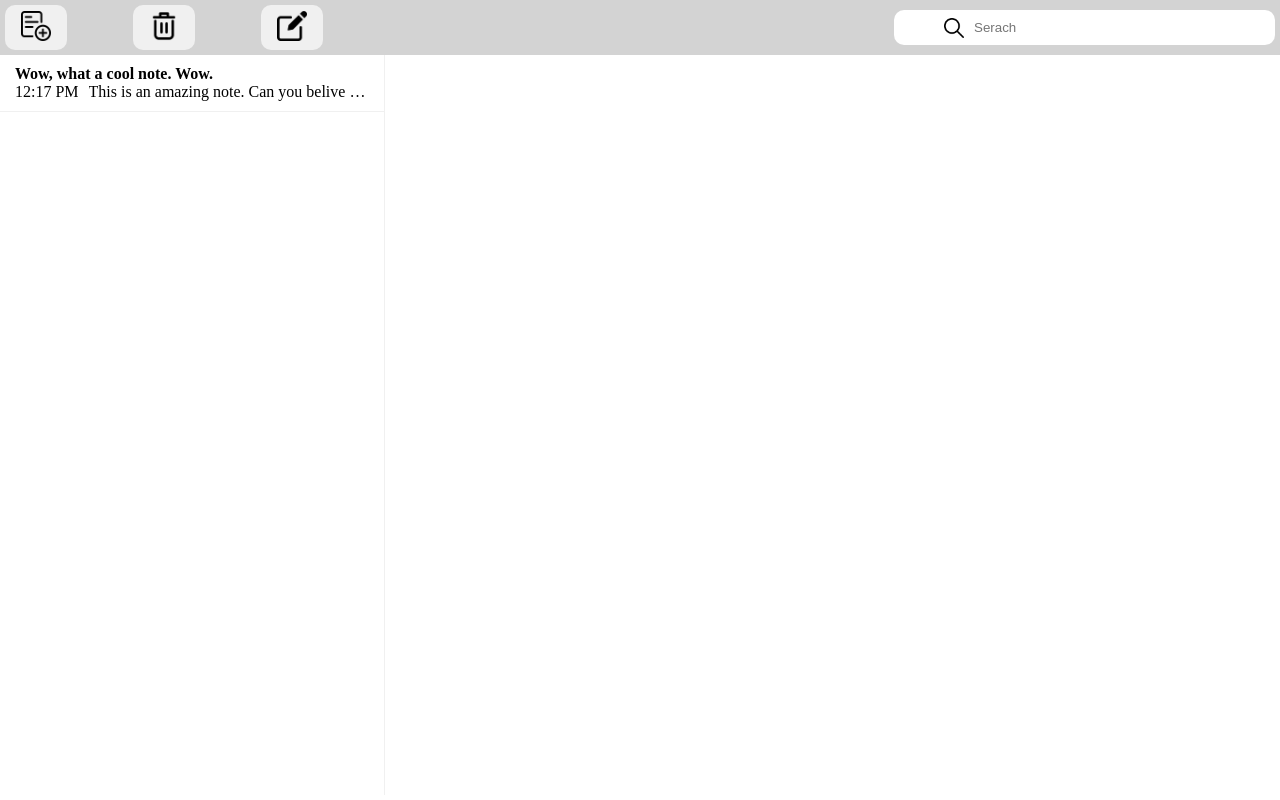
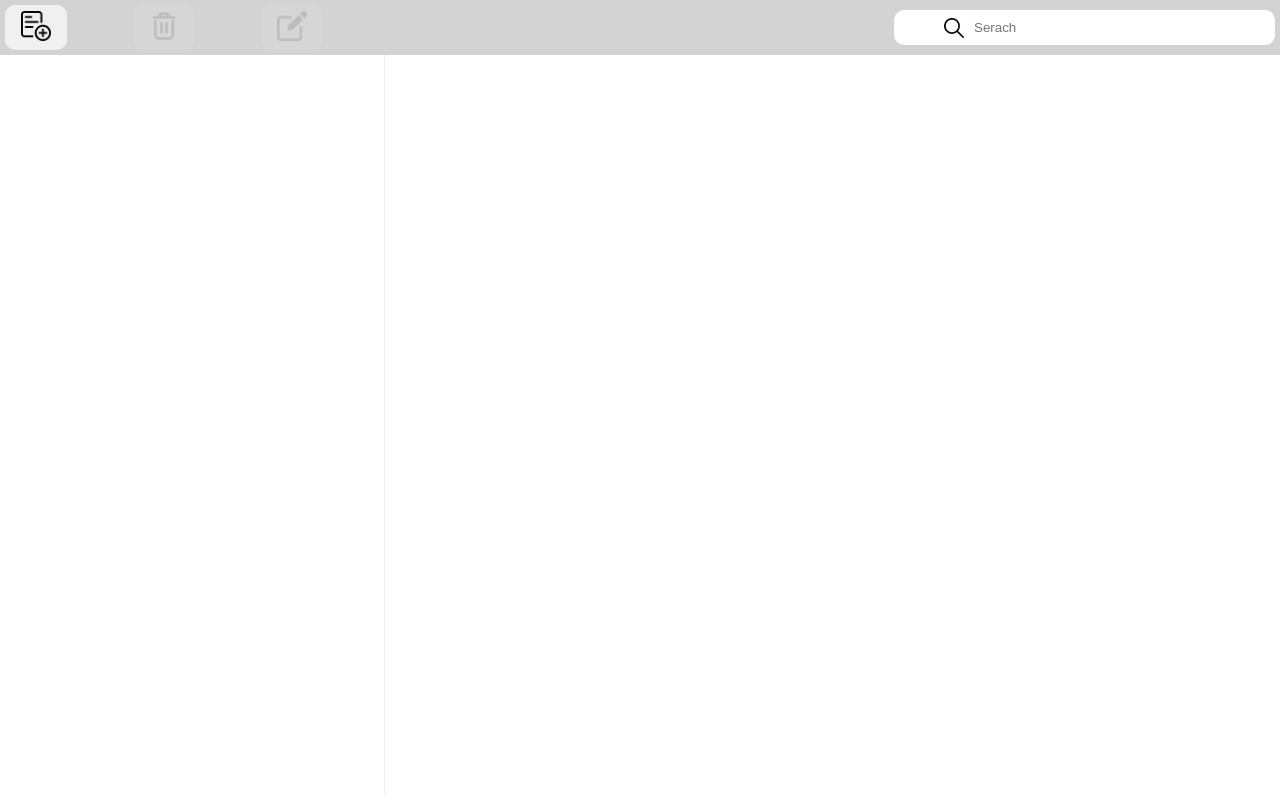
Before and after one commit to DenisPavlik/Notes, a React (Create React App) app: page / in a window 1280 px wide. Built offline with nearby package versions, Linux system fonts and the light colour scheme.

Commit message:
Added some changes (added modal window)

```diff
--- a/src/App.js
+++ b/src/App.js
@@ -4,13 +4,14 @@ import SearchBox from "./SearchBox/SearchBox.jsx";
 import Sidebar from "./Sidebar/Sidebar.jsx";
 import Workspace from "./Workspace/Workspace.jsx";
 import { createCollectionsInIndexedDB, idb } from "./indexedDB.js";
+import ModalDelete from "./ModalDelete.jsx/ModalDelete.jsx";
 
 const App = () => {
   const [input, setInput] = useState(``);
   const [edit, setEdit] = useState(false);
   const [allNotesData, setAllNotesData] = useState([]);
   const [selectedNote, setSelectedNote] = useState({});
-
+  const [toggleModal, setToggleModal] = useState(false)
 
   let title = input.split("\n")[0];
   let innerText = input.split("\n")[1];
@@ -20,6 +21,28 @@ const App = () => {
     hour: "2-digit",
     minute: "2-digit",
   });
+
+  const handleSetID = (id) => {
+    let res = allNotesData.filter((note) => note.id === id);
+    setSelectedNote(res[0]);
+    setInput(res[0].input)
+  };
+
+  const handleInput = (text) => {
+    setInput(text);
+  };
+
+  const confirmDeleting = () => {
+    if (Object.keys(selectedNote).length === 0) {
+      alert("Please, choose a note, wich you want to delete")
+      return
+    }
+    setToggleModal(true)
+  }
+
+  const handlToggl = () => {
+    setToggleModal(false)
+  }
 
   useEffect(() => {
     createCollectionsInIndexedDB();
@@ -50,16 +73,6 @@ const App = () => {
         db.close();
       };
     };
-  };
-
-  const handleSetID = (id) => {
-    let res = allNotesData.filter((note) => note.id === id);
-    setSelectedNote(res[0]);
-    setInput(res[0].input)
-  };
-
-  const handleInput = (text) => {
-    setInput(text);
   };
 
   const handleAdd = () => {
@@ -131,19 +144,21 @@ const App = () => {
 
   const handleDelete = () => {
     const dbPromise = idb.open("notes-db", 2);
-
     dbPromise.onsuccess = () => {
       const db = dbPromise.result;
 
       const tx = db.transaction("noteData", "readwrite");
 
       const noteData = tx.objectStore("noteData");
+
       const deletedNote = noteData.delete(selectedNote.id);
 
 
       deletedNote.onsuccess = () => {
         console.log('Note deleted');
         getAllData();
+        setToggleModal(false)
+        setInput(``)
       };
 
       deletedNote.onerror = () => {
@@ -156,10 +171,14 @@ const App = () => {
     };
   };
 
+  if (toggleModal) {
+    return <ModalDelete handleDelete={handleDelete} handlToggl={handlToggl} />
+  }
+
   return (
     <div>
       <header>
-        <ListItem handleEdit={handleEdit} handleAdd={handleAdd} handleDelete={handleDelete} />
+        <ListItem handleEdit={handleEdit} handleAdd={handleAdd} confirmDeleting={confirmDeleting} allNotesData={allNotesData} />
         <SearchBox />
       </header>
       <main>
--- a/src/ListItem/ListItem.jsx
+++ b/src/ListItem/ListItem.jsx
@@ -1,19 +1,39 @@
 import React from "react";
-import addIcon from '../img/add.png'
-import deleteIcon from '../img/delete.png'
-import editIcon from '../img/edit.png'
-import style from './ListItem.module.css'
+import addIcon from "../img/add.png";
+import deleteIcon from "../img/delete.png";
+import editIcon from "../img/edit.png";
+import style from "./ListItem.module.css";
 
 const ListItem = (props) => {
   return (
     <div className={style.body}>
-      <div className={style.body_inner}>
-        <button onClick={props.handleAdd}><img src={addIcon} alt="add" /></button>
-        <button onClick={props.handleDelete}><img src={deleteIcon} alt="delete" /></button>
-        <button onClick={props.handleEdit}><img src={editIcon} alt="edit" /></button>
-      </div>
+      {props.allNotesData.length > 0 ? (
+          <div className={style.body_inner}>
+            <button onClick={props.handleAdd}>
+              <img src={addIcon} alt="add" />
+            </button>
+            <button onClick={props.confirmDeleting}>
+              <img src={deleteIcon} alt="delete" />
+            </button>
+            <button onClick={props.handleEdit}>
+              <img src={editIcon} alt="edit" />
+            </button>
+        </div>
+      ) : (
+        <div className={style.body_inner}>
+            <button onClick={props.handleAdd}>
+              <img src={addIcon} alt="add" />
+            </button>
+            <button disabled onClick={props.confirmFeleting}>
+              <img src={deleteIcon} alt="delete" />
+            </button>
+            <button disabled onClick={props.handleEdit}>
+              <img src={editIcon} alt="edit" />
+            </button>
+        </div>
+      )}
     </div>
-  )
-}
+  );
+};
 
 export default ListItem;
--- a/src/ListItem/ListItem.module.css
+++ b/src/ListItem/ListItem.module.css
@@ -11,12 +11,17 @@
 .body_inner button {
   border: none;
   border-radius: 10px;
-  background: #F0F0F0;
+  background: #f0f0f0;
+}
+
+button:disabled {
+  opacity: 0.1;
+  cursor: not-allowed;
 }
 
 .body_inner button:hover {
   cursor: pointer;
-  background: #E0E0E0;
+  background: #e0e0e0;
   transition: 0.2s;
 }
 
--- /dev/null
+++ b/src/ModalDelete.jsx/ModalDalete.module.css
@@ -0,0 +1,33 @@
+.body {
+  position: absolute;
+  background-color: #DCDCDC;
+  width: 100%;
+  height: 100%;
+  display: flex;
+  flex-direction: column;
+  justify-content: center;
+  align-items: center;
+}
+
+.body h1 {
+  margin: 0;
+  font-size: 24px;
+}
+
+.buttons {
+  display: flex;
+  align-items: center;
+  justify-content: space-between;
+  width: 30%;
+}
+
+.buttons button {
+  padding: 10px;
+  width: 40%;
+  font-size: 14px;
+  border-radius: 10px;
+}
+
+.buttons button:hover {
+  cursor: pointer;
+}
--- /dev/null
+++ b/src/ModalDelete.jsx/ModalDelete.jsx
@@ -0,0 +1,17 @@
+import React from "react";
+import style from "./ModalDalete.module.css";
+
+const ModalDelete = (props) => {
+  return (
+    <div className={style.body}>
+      <h1>Are you sure you want to delete the note permanently?</h1>
+      <p>You cannot undo this action.</p>
+      <div className={style.buttons}>
+        <button onClick={props.handlToggl}>Close</button>
+        <button onClick={props.handleDelete}>Confirm</button>
+      </div>
+    </div>
+  );
+};
+
+export default ModalDelete;
--- a/src/Sidebar/Sidebar.jsx
+++ b/src/Sidebar/Sidebar.jsx
@@ -5,29 +5,22 @@ const Sidebar = (props) => {
   return (
     <div className={style.body}>
       <div className={style.body_inner}>
-      <div className={style.note}>
-            <b className={style.title}>Wow, what a cool note. Wow.</b>
-            <div className={style.info}>
-              <p className={style.date}>12:17 PM</p>
-              <p className={style.text}>
-                This is an amazing note. Can you belive how great this note is?
-              </p>
-            </div>
-          </div>
         {props.allNotesData.map((e) => {
           return (
-            <div onClick={()=> {
-              props.handleSetID(e.id)
-            }} className={style.note} key={e.id}>
-            <b className={style.title}>{e.title}</b>
-            <div className={style.info}>
-              <p className={style.date}>{e.time}</p>
-              <p className={style.text}>
-                {e.innerText}
-              </p>
+            <div
+              onClick={() => {
+                props.handleSetID(e.id);
+              }}
+              className={style.note}
+              key={e.id}
+            >
+              <b className={style.title}>{e.title}</b>
+              <div className={style.info}>
+                <p className={style.date}>{e.time}</p>
+                <p className={style.text}>{e.innerText}</p>
+              </div>
             </div>
-          </div>
-          )
+          );
         })}
       </div>
     </div>
```
